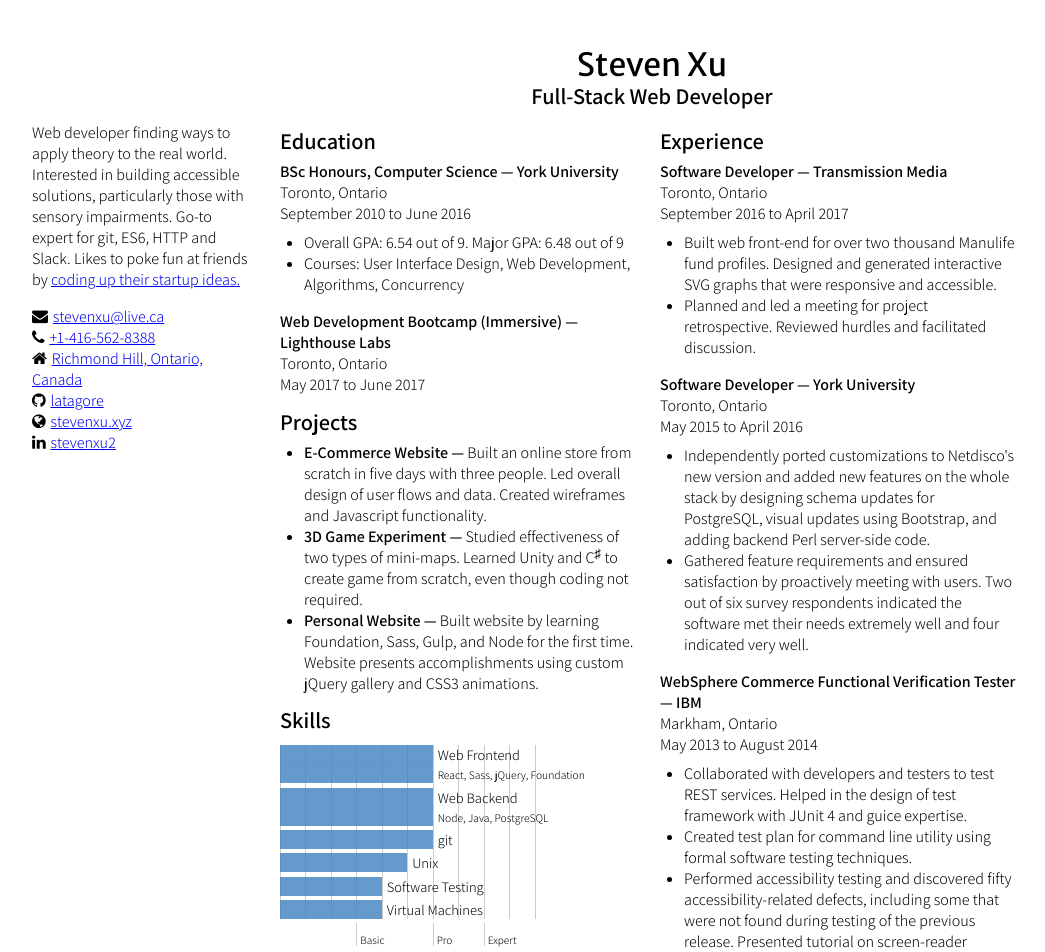
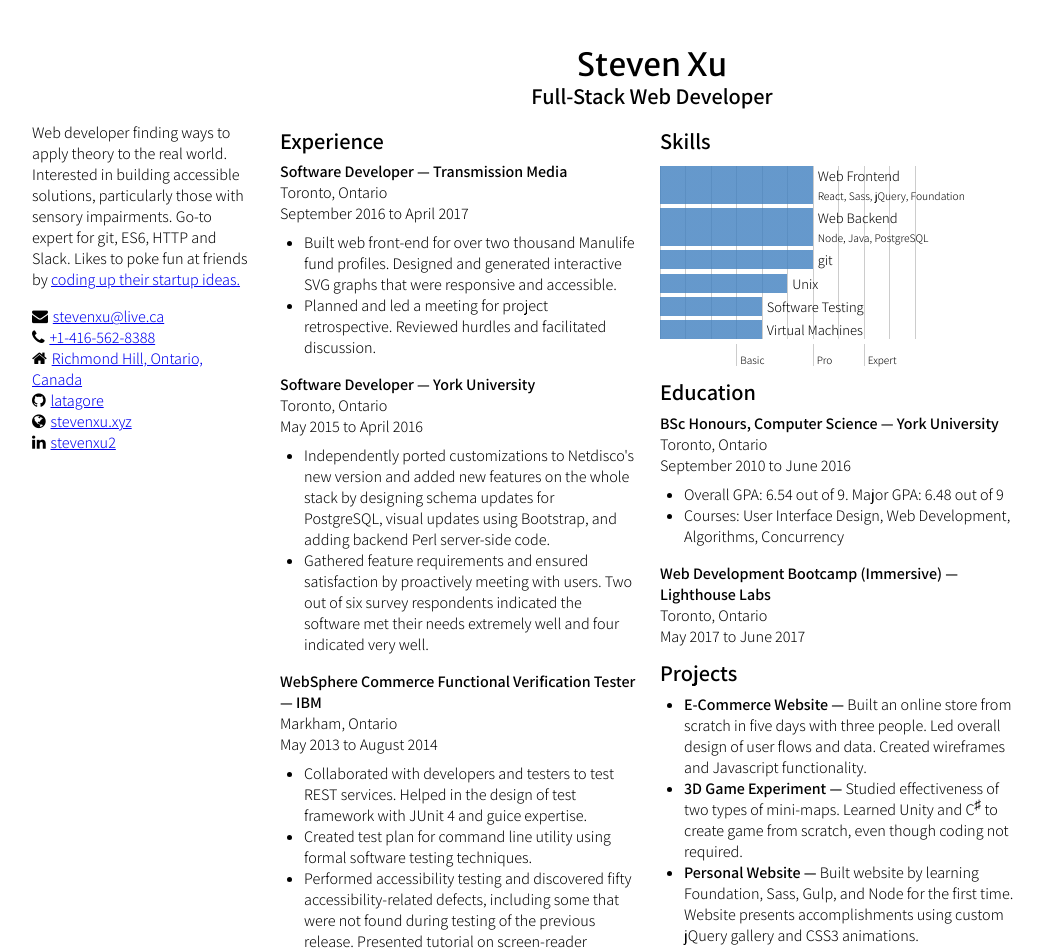
Before and after one commit to latagore/Resume, a React app: page / in a window 1280 px wide. Shown: the top 952 px of the page, without its empty margins (112-1157 px from the left). Built offline with nearby package versions, Linux system fonts and the light colour scheme.

Commit message:
reorder resume sections

```diff
--- a/src/App.jsx
+++ b/src/App.jsx
@@ -80,7 +80,7 @@ const SkillGraph = ({skills}) => {
   labels[8 - 1] = "Expert";
 
   return (
-    <div className="skill-graph" role="presentation">
+    <div className="skill-graph info-block" role="presentation">
       <div className="bars">
         {
           skills.map(
@@ -115,6 +115,14 @@ class App extends Component {
         <Header data={this.props.data} />
         <Aside data={this.props.data} />
         <main>
+          <section className="experience">
+            <h2>Experience</h2>
+            {this.props.data.experience.map((data, key) => <Experience data={data} key={key} />)}
+          </section>
+          <section className="skills">
+            <h2>Skills</h2>
+            <SkillGraph skills={this.props.data.skills} />
+          </section>
           <section className="education">
             <h2>Education</h2>
             {this.props.data.education.map((data, key) => <Education data={data} key={key} />)}
@@ -125,14 +133,6 @@ class App extends Component {
               {this.props.data.achievements.map((data, key) => <Achievement data={data} key={key} />)}
             </ul>
           </section>
-          <section className="skills">
-            <h2>Skills</h2>
-            <SkillGraph skills={this.props.data.skills} />
-          </section>
-          <section className="experience">
-            <h2>Experience</h2>
-            {this.props.data.experience.map((data, key) => <Experience data={data} key={key} />)}
-          </section>
         </main>
       </div>
     );
```
